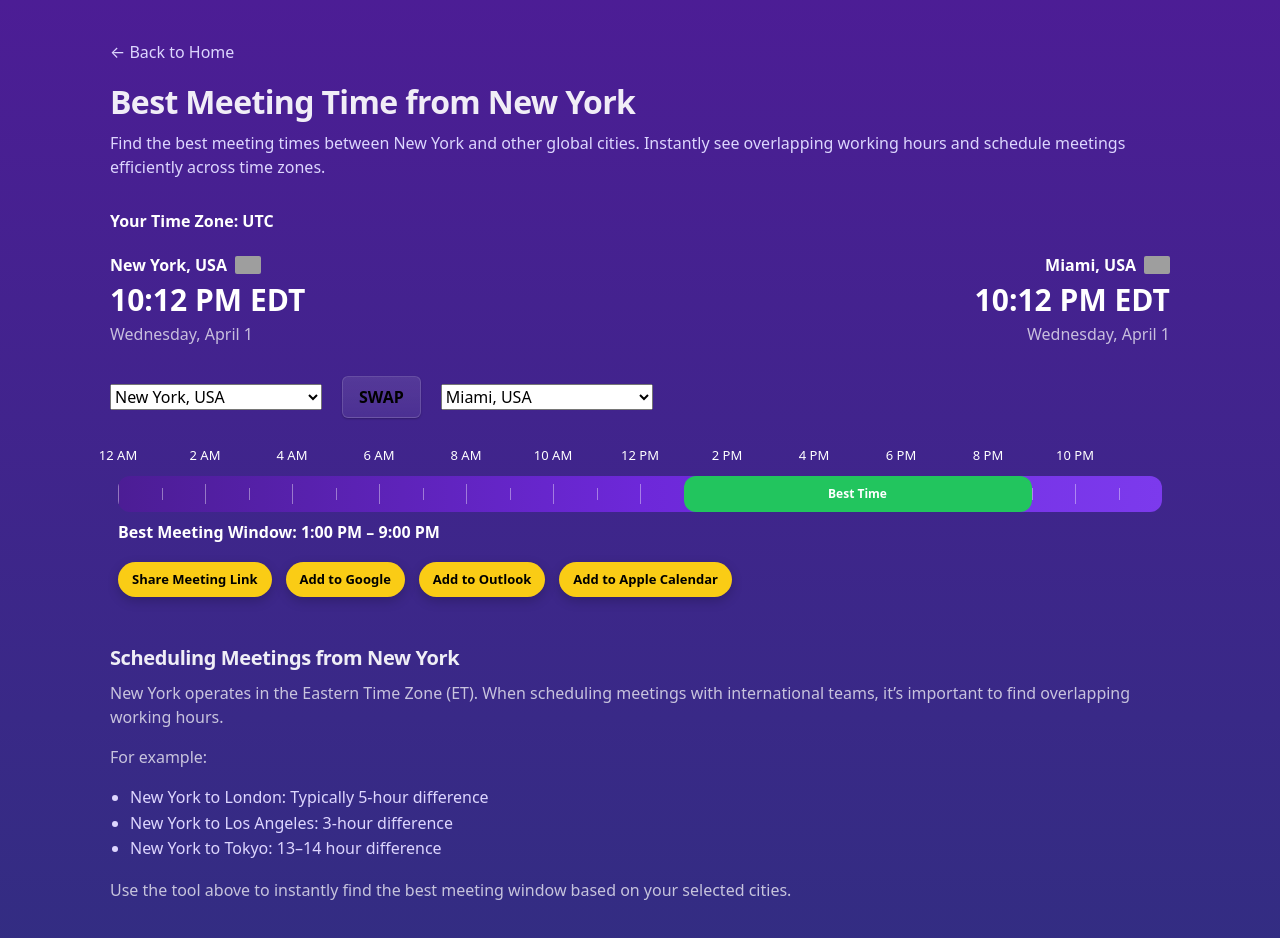
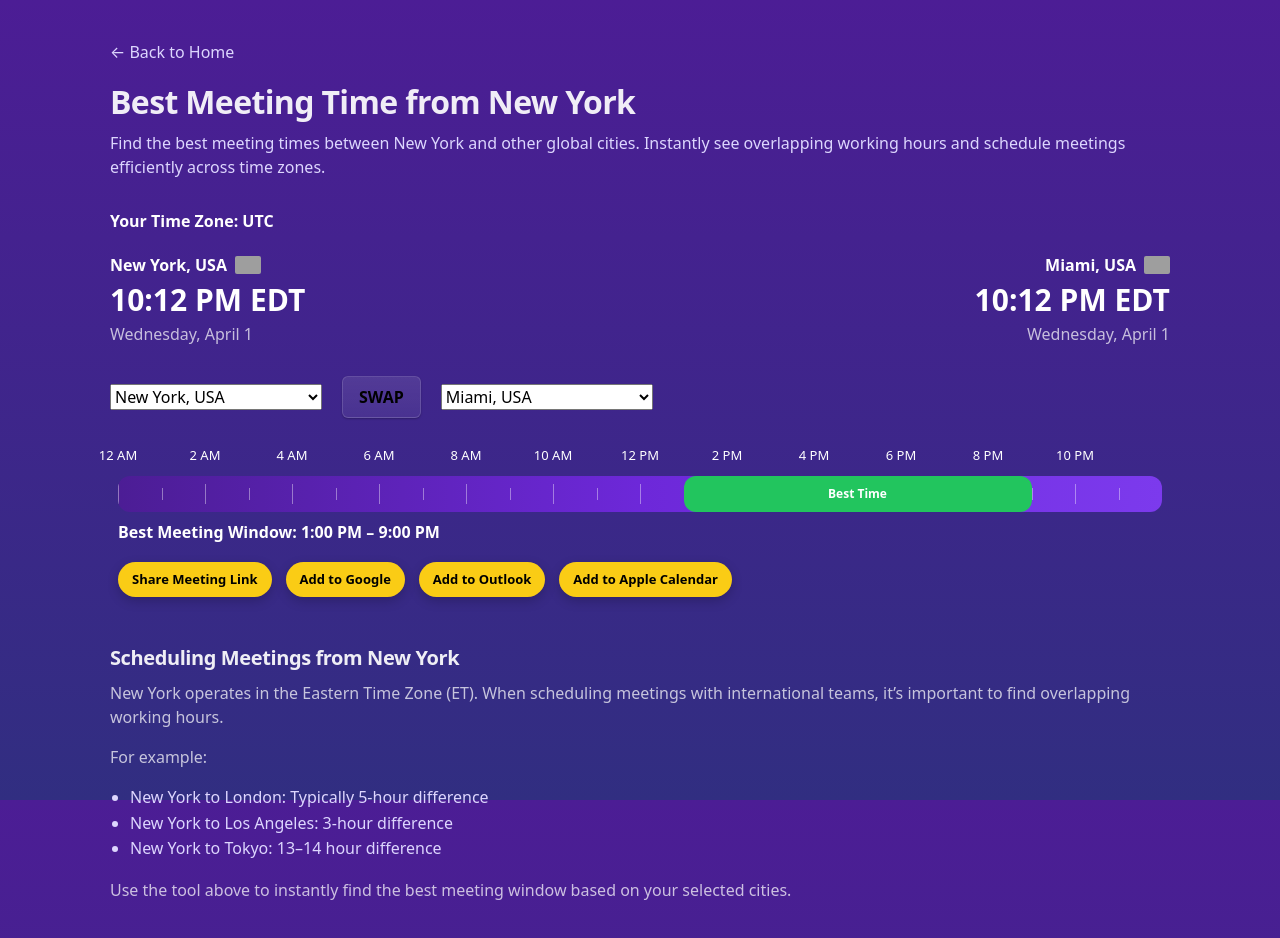
Before and after one commit to techtalk1282/Best-Meeting-Time, a Next.js app: page /best-meeting-time-new-york in a window 1280 px wide. Shown: the top 938 px of the page. Built offline with nearby package versions, Linux system fonts and the light colour scheme; grey boxes are pictures that could not be loaded.

Commit message:
fix(seo-page): enforce full viewport height using height 100vh to eliminate gradient cutoff

```diff
--- a/app/best-meeting-time-new-york/page.tsx
+++ b/app/best-meeting-time-new-york/page.tsx
@@ -7,7 +7,7 @@ export default function NewYorkMeetingPage() {
   <div
   style={{
     background: "linear-gradient(180deg, #4c1d95 0%, #312e81 100%)",
-    minHeight: "100vh",
+    height: "100vh",
     display: "flex",
     flexDirection: "column"
   }}
```
